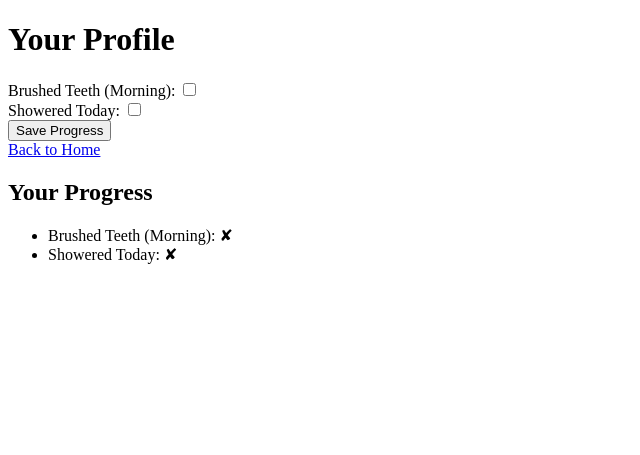
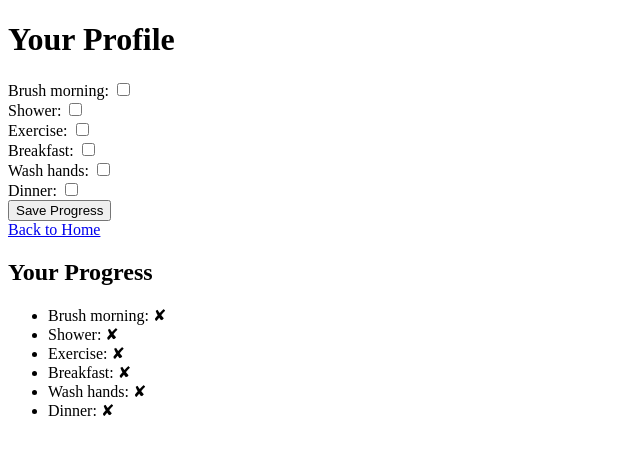
Before and after one commit to nakshatrah/CareerLaunch, a Flask app: page /profile in a window 1280 px wide. Shown: the top 455 px of the page, without its empty margins (0-640 px from the left). Run offline with Flask 3, Linux system fonts and the light colour scheme.

Commit message:
Added more Tasks
I added more tasks,,instead of a hardcoded list, I created a loop

```diff
--- a/app.py
+++ b/app.py
@@ -6,7 +6,9 @@ progress = {
     "brush_morning": False,
     "shower": False,
     "exercise": False,
-    "breakfast": False
+    "breakfast": False,
+    "wash_hands": False,  # New task
+    "dinner": False    # New task
 }
 
 @app.route('/')
@@ -17,8 +19,9 @@ def home():
 def profile():
     global progress
     if request.method == 'POST':
-        progress["brush_morning"] = 'brush_morning' in request.form
-        progress["shower"] = 'shower' in request.form
+        # Dynamically update all tasks
+        for task in progress.keys():
+            progress[task] = task in request.form
     return render_template('profile.html', progress=progress)
 
 if __name__ == '__main__':
--- a/templates/profile.html
+++ b/templates/profile.html
@@ -8,18 +8,21 @@
 <body>
     <h1>Your Profile</h1>
     <form method="POST">
-        <label>Brushed Teeth (Morning):</label>
-        <input type="checkbox" name="brush_morning"><br>
-        <label>Showered Today:</label>
-        <input type="checkbox" name="shower"><br>
+        <!-- Dynamically generate checkboxes for all tasks in progress -->
+        {% for task, completed in progress.items() %}
+            <label>{{ task.replace('_', ' ').capitalize() }}:</label>
+            <input type="checkbox" name="{{ task }}" {% if completed %}checked{% endif %}><br>
+        {% endfor %}
         <button type="submit">Save Progress</button>
     </form>
     <a href="/">Back to Home</a>
+
+    <h2>Your Progress</h2>
+    <ul>
+        <!-- Dynamically display progress for all tasks -->
+        {% for task, completed in progress.items() %}
+            <li>{{ task.replace('_', ' ').capitalize() }}: {{ '✔' if completed else '✘' }}</li>
+        {% endfor %}
+    </ul>
 </body>
 </html>
-
-<h2>Your Progress</h2>
-<ul>
-    <li>Brushed Teeth (Morning): {{ '✔' if progress['brush_morning'] else '✘' }}</li>
-    <li>Showered Today: {{ '✔' if progress['shower'] else '✘' }}</li>
-</ul>
```
